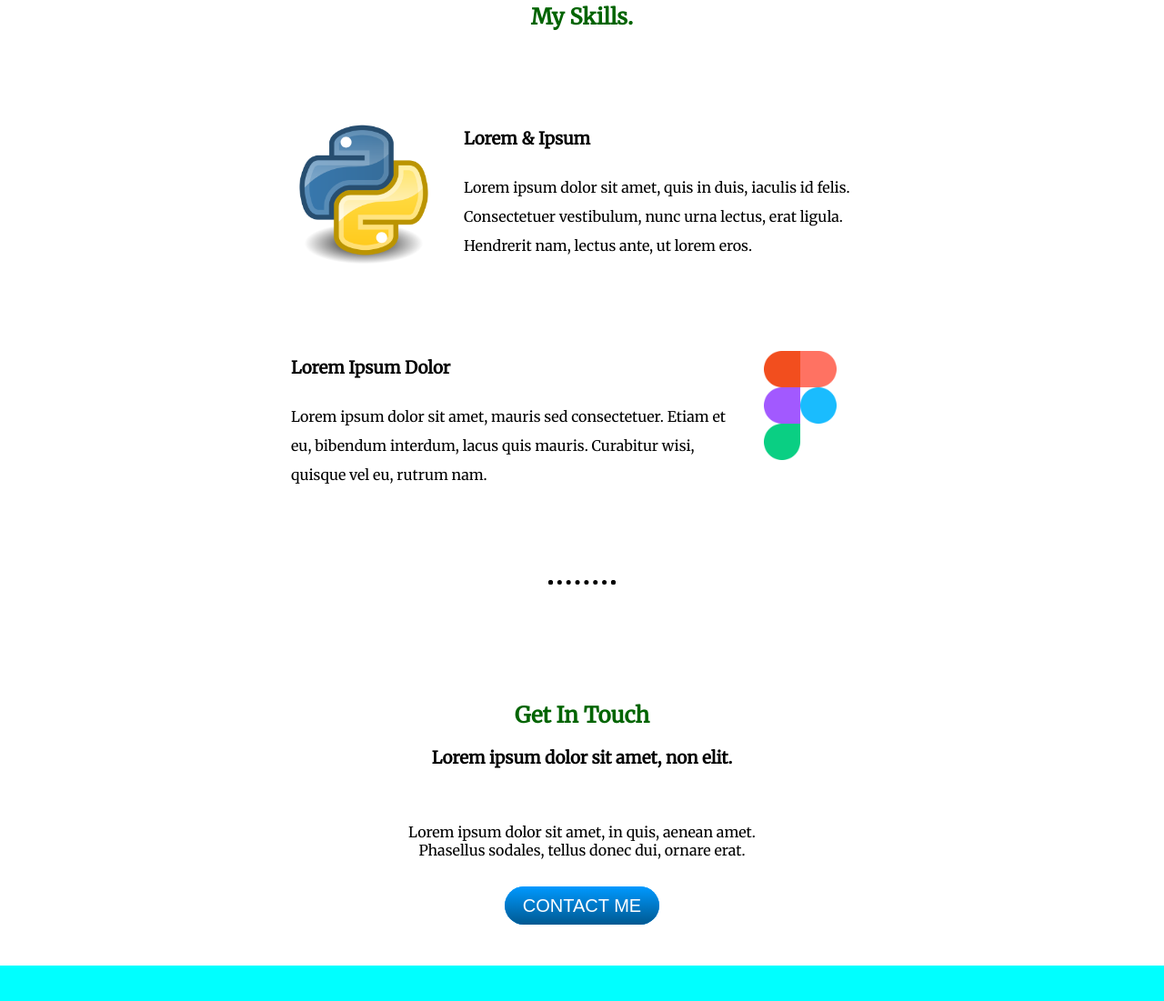
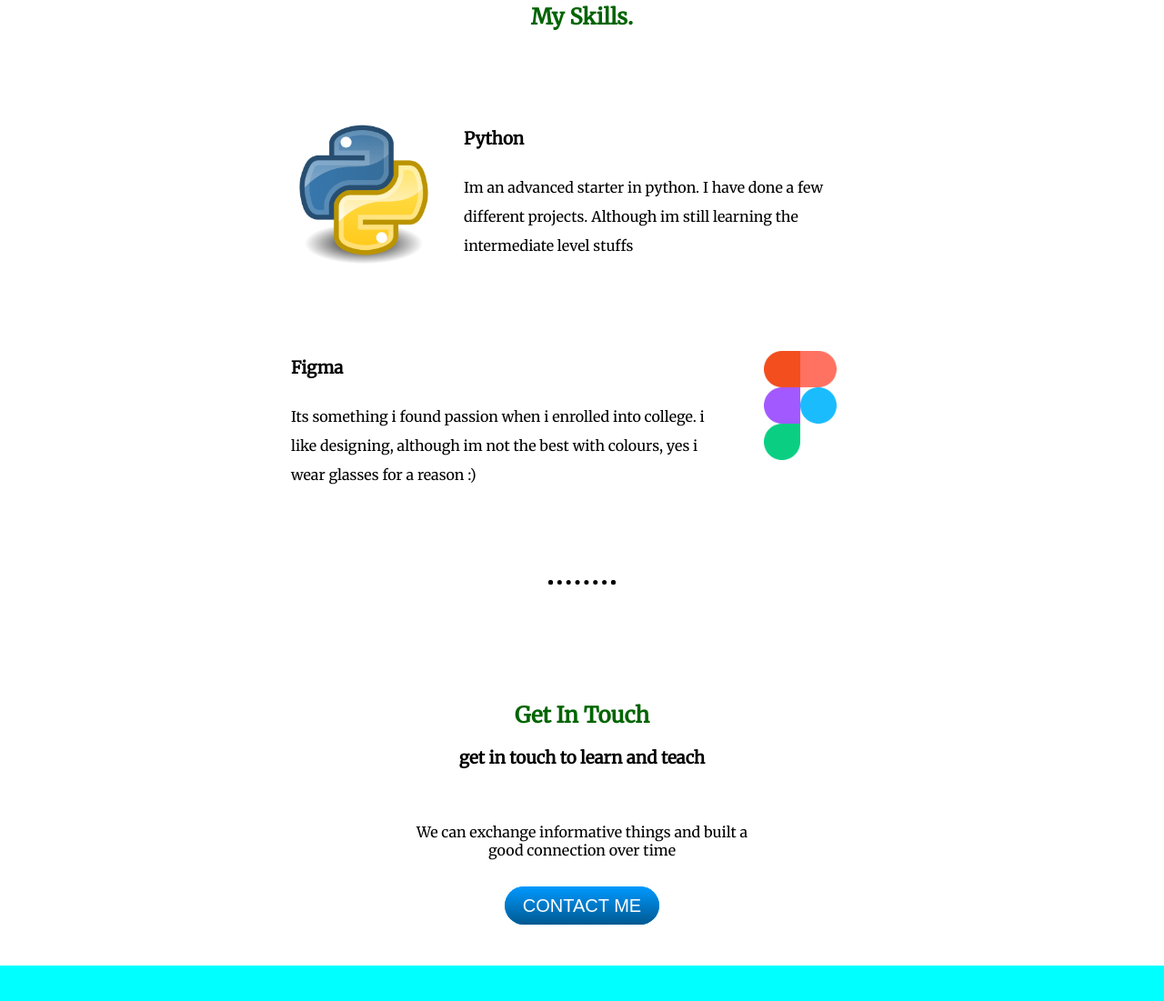
Before and after one commit to Techy0Ganga/my-site, a plain HTML site: page index.html in a window 1280 px wide. Shown: the part 1338-2439 px from the top of the page at 91% size. Drawn offline with Linux system fonts and the light colour scheme.

Commit message:
Update index.html

```diff
--- a/index.html
+++ b/index.html
@@ -27,28 +27,28 @@
             <div class="profile">
               <img class="picture" src="Aswin Ganga.jpg" alt="picture">
               <h2 class="Hello">Hello.</h2>
-              <p class="intro">Lorem ipsum dolor sit amet, vitae volutpat, dui conubia, dolor urna. Non auctor, montes nulla distinctio.</p>
+              <p class="intro">Hello Earthlings, my name is Aswin Ganga. Currently a student at College Of Engineering Thalassey. I aspire to be a Webdevopolper and a Data scientist</p>
             </div>
             <hr>
             <div class="skills">
               <h2 class="myskills">My Skills.</h2>
               <div class="skill-row">
                 <img class="python" src="Python.png" alt="">
-                <h3 class="python-heading">Lorem & Ipsum</h3>
-                <p>Lorem ipsum dolor sit amet, quis in duis, iaculis id felis. Consectetuer vestibulum, nunc urna lectus, erat ligula. Hendrerit nam, lectus ante, ut lorem eros.</p>
+                <h3 class="python-heading">Python</h3>
+                <p>Im an advanced starter in python. I have done a few different projects. Although im still learning the intermediate level stuffs</p>
               </div>
               <div class="skill-row">
                 <img class="figma" src="figma.png" alt="">
-                <h3>Lorem Ipsum Dolor</h3>
-                <p>Lorem ipsum dolor sit amet, mauris sed consectetuer. Etiam et eu, bibendum interdum, lacus quis mauris. Curabitur wisi, quisque vel eu, rutrum nam.</p>
+                <h3>Figma</h3>
+                <p>Its something i found passion when i enrolled into college. i like designing, although im not the best with colours, yes i wear glasses for a reason :)</p>
               </div>
             </div>
             <hr>
             <div class="contact-me">
               <h2>Get In Touch</h2>
-              <h3>Lorem ipsum dolor sit amet, non elit.</h3>
-              <p class="contact">Lorem ipsum dolor sit amet, in quis, aenean amet. Phasellus sodales, tellus donec dui, ornare erat.</p>
-              <a class="btn" href="mailto:name@email.com">CONTACT ME</a>
+              <h3>get in touch to learn and teach</h3>
+              <p class="contact">We can exchange informative things and built a good connection over time</p>
+              <a class="btn" href="mailto:aswingangaofficial@gmail.com">CONTACT ME</a>
             </div>
         </div>
 
```
